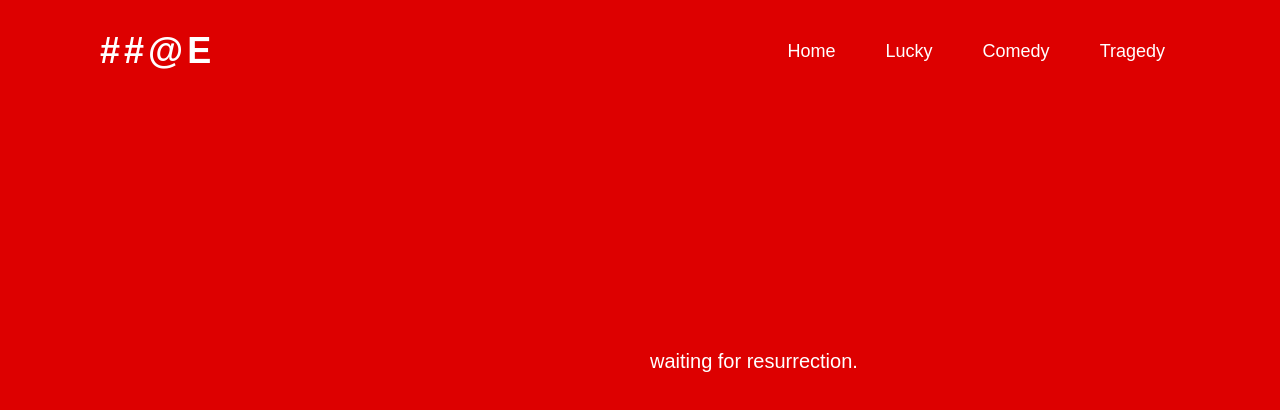
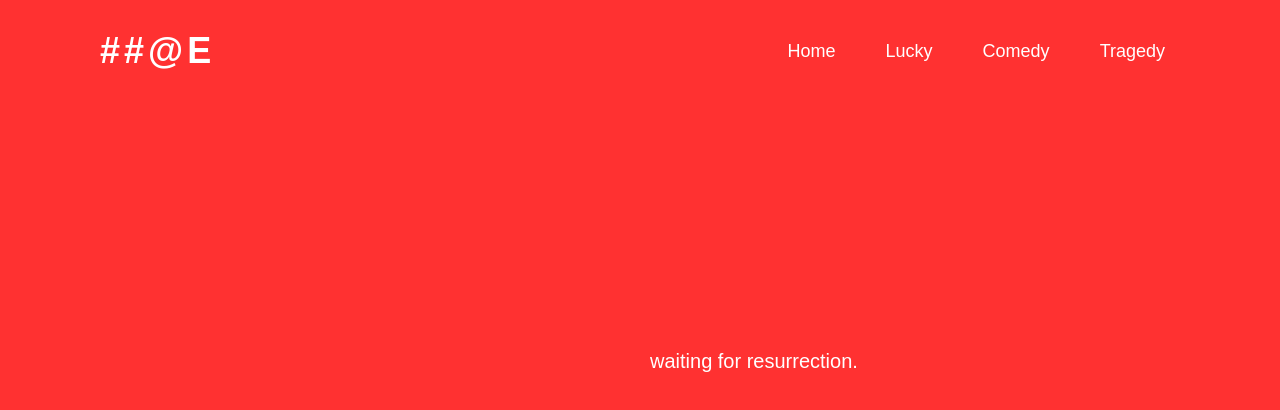
Before and after one commit to AgainstEverything/aetomb.github.io, a plain HTML site: page index.html in a window 1280 px wide. Drawn offline with Linux system fonts and the light colour scheme.

Commit message:
Update style.css

```diff
--- a/style.css
+++ b/style.css
@@ -12,7 +12,7 @@
 
 
 body {
-    background-color: rgb(221, 0, 0);
+    background-color: rgb(255, 49, 49);
     min-height: 100px;
     max-width: 300px;
 }
```
